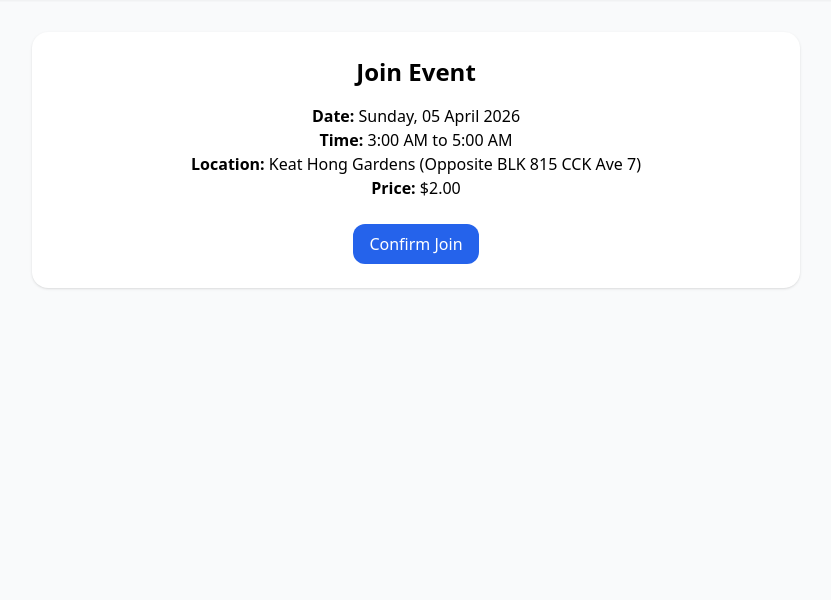
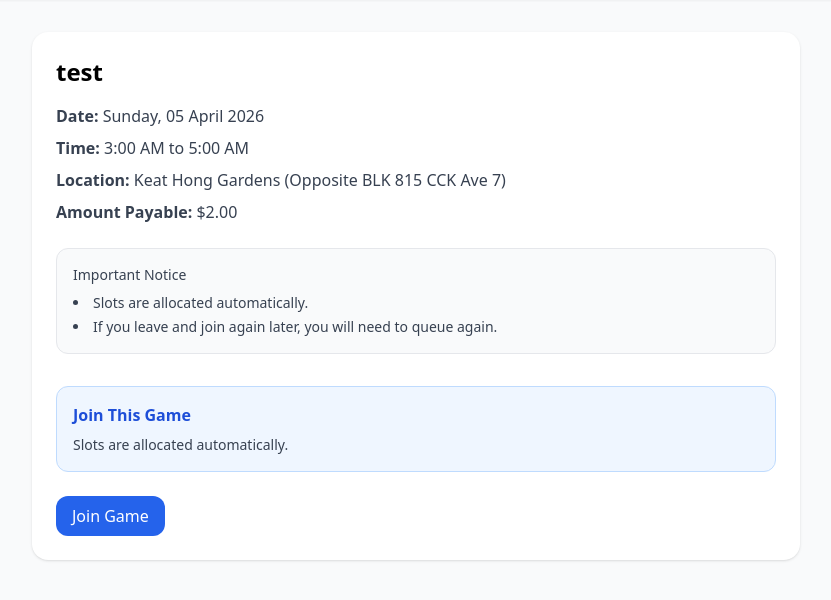
Before and after one commit to actiez/futsal_ops, a Django app: page /registrations/join/25738fdc-0aa6-4213-9a05-78b785707edc/ in a window 1280 px wide. Shown: the part 68-668 px from the top of the page, without its empty margins (224-1055 px from the left). Run offline with Django 5.2, Linux system fonts and the light colour scheme; a user stored in the database is signed in; data comes from the database, SQL or seed files in the repository; some libraries are stand-ins or nearby versions.

Commit message:
fix join view 10

```diff
--- a/registrations/views.py
+++ b/registrations/views.py
@@ -127,6 +127,44 @@ class RegistrationDeleteView(AdminRequiredMixin, View):
         return redirect("event_detail", pk=event.pk)
 
 
+def _get_player_visible_status(registration, event):
+    if not registration:
+        return None
+
+    if registration.status == EventRegistration.STATUS_PLAYING:
+        return {
+            "label": "Playing",
+            "message": "You are in the playing list.",
+            "queue_number": None,
+        }
+
+    if registration.status == EventRegistration.STATUS_WAITING:
+        waiting_regs = (
+            event.registrations
+            .filter(status=EventRegistration.STATUS_WAITING)
+            .order_by("sequence_number", "created_at", "id")
+        )
+
+        queue_number = 1
+        for reg in waiting_regs:
+            if reg.id == registration.id:
+                break
+            queue_number += 1
+
+        return {
+            "label": "Waiting",
+            "message": "You are in the waiting list.",
+            "queue_number": queue_number,
+        }
+
+    # interested and backup are both player-facing "Pending"
+    return {
+        "label": "Pending",
+        "message": "Your status is pending.",
+        "queue_number": None,
+    }
+
+
 @login_required
 def join_event(request, token):
     event = get_object_or_404(Event, registration_token=token)
@@ -144,22 +182,68 @@ def join_event(request, token):
         .first()
     )
 
+    visible_status = _get_player_visible_status(existing_registration, event)
+
     if request.method == "POST":
-        if existing_registration:
-            messages.info(
+        action = request.POST.get("action")
+
+        if action == "join":
+            if existing_registration:
+                messages.info(request, "You are already registered for this event.")
+                return redirect("join_event", token=event.registration_token)
+
+            registration, created = register_user_for_event(
+                event,
+                request.user,
+                changed_by=request.user,
+            )
+
+            visible_status = _get_player_visible_status(registration, event)
+
+            if visible_status["label"] == "Playing":
+                messages.success(request, "You are in the playing list.")
+            elif visible_status["label"] == "Waiting":
+                messages.success(
+                    request,
+                    f"You are in the waiting list. You are currently #{visible_status['queue_number']} in the waiting list.",
+                )
+            else:
+                messages.success(
+                    request,
+                    "Your status is pending. Pending means you may move into the waiting list when a slot opens, subject to queue.",
+                )
+
+            return redirect("join_event", token=event.registration_token)
+
+        if action == "leave_warn":
+            if not existing_registration:
+                messages.warning(request, "You are not registered for this event.")
+                return redirect("join_event", token=event.registration_token)
+
+            return render(
                 request,
-                f"You are already registered as {existing_registration.status}.",
+                "registrations/join_page.html",
+                {
+                    "event": event,
+                    "existing_registration": existing_registration,
+                    "visible_status": visible_status,
+                    "leave_confirm_stage": True,
+                },
+            )
+
+        if action == "leave_confirm":
+            if not existing_registration:
+                messages.warning(request, "You are not registered for this event.")
+                return redirect("join_event", token=event.registration_token)
+
+            existing_registration.delete()
+            rebalance_event_slots(event, changed_by=request.user)
+
+            messages.success(
+                request,
+                "You have left the game. If you join again later, you will need to queue again.",
             )
             return redirect("join_event", token=event.registration_token)
-
-        registration, created = register_user_for_event(
-            event,
-            request.user,
-            changed_by=request.user,
-        )
-
-        messages.success(request, f"You joined as {registration.status}.")
-        return redirect("join_event", token=event.registration_token)
 
     return render(
         request,
@@ -167,5 +251,7 @@ def join_event(request, token):
         {
             "event": event,
             "existing_registration": existing_registration,
+            "visible_status": visible_status,
+            "leave_confirm_stage": False,
         },
     )
--- a/templates/registrations/join_page.html
+++ b/templates/registrations/join_page.html
@@ -1,36 +1,114 @@
 {% extends "base.html" %}
 
-{% block title %}Join Event{% endblock %}
+{% block title %}Event{% endblock %}
 
 {% block content %}
 <div class="max-w-3xl mx-auto">
-    <div class="bg-white p-6 rounded-2xl shadow text-center">
-        {% if existing_registration %}
-            <h1 class="text-2xl font-bold mb-4">Already Registered</h1>
-            <p class="mb-2">
-                You are already registered for {{ event.title }}.
-            </p>
-            <p class="mb-6 text-sm text-gray-600">
-                Status: {{ existing_registration.status }}
-            </p>
-            <a href="/home/" class="px-4 py-2 bg-gray-100 rounded-xl hover:bg-gray-200">
-                Done
-            </a>
+    <div class="bg-white p-6 rounded-2xl shadow">
+
+        <h1 class="text-2xl font-bold mb-4">
+            {% if event.title %}
+                {{ event.title }}
             {% else %}
-            <h1 class="text-2xl font-bold mb-4">Join Event</h1>
+                Futsal Session
+            {% endif %}
+        </h1>
 
+        <div class="space-y-2 text-gray-700">
             <p><strong>Date:</strong> {{ event.weekday_display }}, {{ event.date_display }}</p>
             <p><strong>Time:</strong> {{ event.time_range_display }}</p>
             <p><strong>Location:</strong> {{ event.location }}</p>
-            <p class="mb-6"><strong>Price:</strong> ${{ event.amount_payable }}</p>
+            <p><strong>Amount Payable:</strong> ${{ event.amount_payable }}</p>
+        </div>
 
+        <div class="mt-6 p-4 rounded-xl bg-gray-50 border border-gray-200 text-sm text-gray-700">
+            <p class="font-medium mb-2">Important Notice</p>
+            <ul class="space-y-1 list-disc list-inside">
+                <li>Slots are allocated automatically.</li>
+                <li>If you leave and join again later, you will need to queue again.</li>
+            </ul>
+        </div>
+
+        <div class="mt-8">
+            {% if existing_registration %}
+                {% if leave_confirm_stage %}
+                    <div class="p-4 rounded-xl bg-red-50 border border-red-200">
+                        <p class="font-semibold text-red-700 mb-2">Confirm Leave</p>
+                        <p class="text-sm text-red-700 mb-4">
+                            If you leave and join again later, you will need to queue again.
+                        </p>
+
+                        <form method="post" class="flex gap-3">
+                            {% csrf_token %}
+                            <input type="hidden" name="action" value="leave_confirm">
+                            <button type="submit"
+                                class="px-4 py-2 bg-red-600 text-white rounded-xl hover:bg-red-700">
+                                Confirm Leave
+                            </button>
+                        </form>
+                    </div>
+
+                    <div class="mt-4">
+                        <a href="{% url 'join_event' event.registration_token %}"
+                           class="inline-block px-4 py-2 bg-gray-100 rounded-xl hover:bg-gray-200">
+                            Cancel
+                        </a>
+                    </div>
+                {% else %}
+                    <div class="p-4 rounded-xl bg-green-50 border border-green-200">
+                        {% if visible_status.label == "Playing" %}
+                            <p class="font-semibold text-green-700">
+                                You are in the playing list.
+                            </p>
+                        {% elif visible_status.label == "Waiting" %}
+                            <p class="font-semibold text-yellow-700">
+                                You are in the waiting list.
+                            </p>
+                            <p class="text-sm text-gray-700 mt-2">
+                                You are currently #{{ visible_status.queue_number }} in the waiting list.
+                            </p>
+                        {% else %}
+                            <p class="font-semibold text-blue-700">
+                                Your status is pending.
+                            </p>
+                            <p class="text-sm text-gray-700 mt-2">
+                                Pending means you may move into the waiting list when a slot opens, subject to queue.
+                            </p>
+                        {% endif %}
+                    </div>
+
+                    <div class="mt-6">
                         <form method="post">
                             {% csrf_token %}
-                <button type="submit" class="px-4 py-2 bg-blue-600 text-white rounded-xl hover:bg-blue-700">
-                    Confirm Join
+                            <input type="hidden" name="action" value="leave_warn">
+                            <button type="submit"
+                                class="px-4 py-2 bg-red-100 text-red-700 rounded-xl hover:bg-red-200">
+                                Leave Game
                             </button>
                         </form>
+                    </div>
                 {% endif %}
+            {% else %}
+                <div class="p-4 rounded-xl bg-blue-50 border border-blue-200">
+                    <p class="font-semibold text-blue-700 mb-2">Join This Game</p>
+                    <p class="text-sm text-gray-700">
+                        Slots are allocated automatically.
+                    </p>
+                </div>
+
+                <div class="mt-6">
+                    <form method="post">
+                        {% csrf_token %}
+                        <input type="hidden" name="action" value="join">
+                        <button type="submit"
+                            class="px-4 py-2 bg-blue-600 text-white rounded-xl hover:bg-blue-700">
+                            Join Game
+                        </button>
+                    </form>
+                </div>
+            {% endif %}
+        </div>
+
     </div>
 </div>
 {% endblock %}
```
Lines whose indentation alone changed are shown as unchanged.
